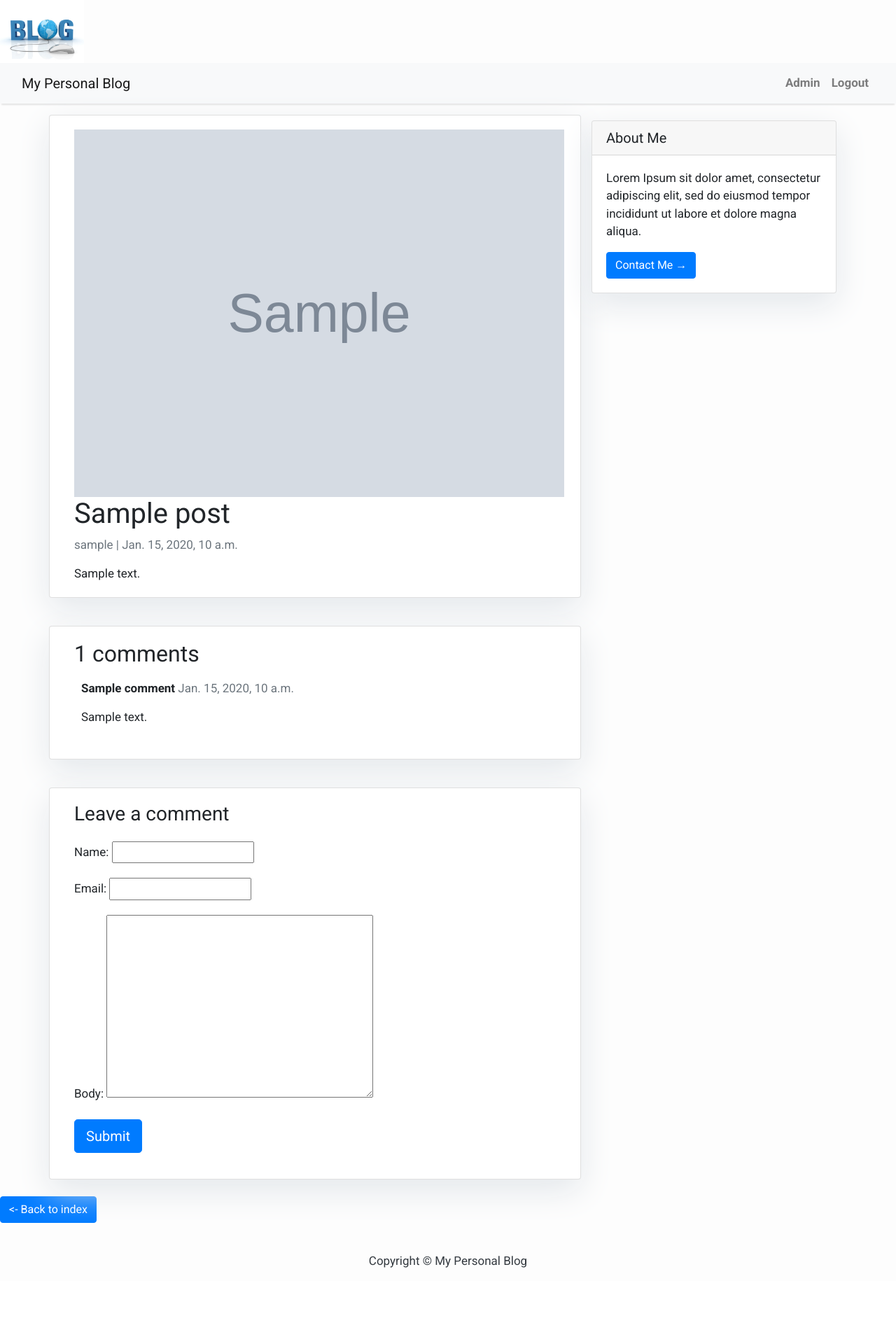
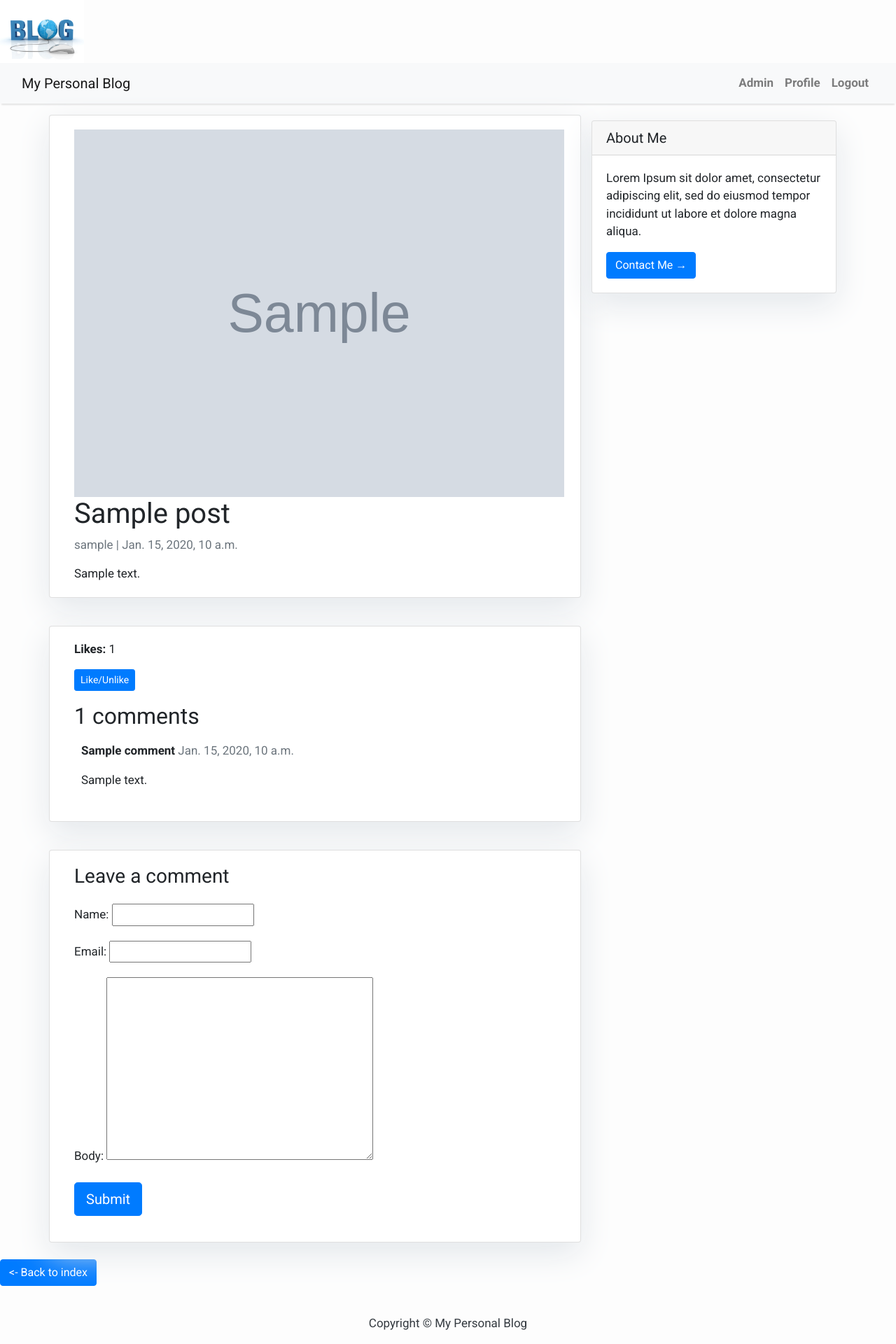
Before and after one commit to Roxana90/Personal_blog, a Django app: a page that uses blog/templates/base.html in a window 1280 px wide. Shown: the whole page at 70% size. Before the commit the page ends 1811 px from the top, so only its background shows below. Run offline with Django 4.2, Linux system fonts and the light colour scheme; a user stored in the database is signed in; tables that the repository leaves empty hold one stand-in row (values such as "Sample post"); grey boxes marked "Sample" are stand-in pictures; some libraries are stand-ins or nearby versions.

Commit message:
likes model

```diff
--- a/blog/models.py
+++ b/blog/models.py
@@ -1,7 +1,17 @@
 from django.db import models
 from django.contrib.auth.models import User
+from django.conf import settings
+from django.contrib.contenttypes.models import ContentType
+from django.contrib.contenttypes.fields import GenericForeignKey, GenericRelation
 
-# Create your models here.
+
+class Likes(models.Model):
+    user = models.ForeignKey(settings.AUTH_USER_MODEL, on_delete=models.CASCADE, related_name='likes')
+    content_type = models.ForeignKey(ContentType, on_delete=models.CASCADE, related_name='likes')
+    object_id = models.IntegerField()
+    content_object = GenericForeignKey('content_type', 'object_id')
+
+
 STATUS = (
     (0, 'Draft'),
     (1, 'Publish')
@@ -17,7 +27,7 @@ class Post(models.Model):
     created_on = models.DateTimeField(auto_now=True)
     status = models.IntegerField(choices=STATUS, default=0)
     image = models.ImageField(upload_to='img', default=None, null=True)
-
+    likes = GenericRelation(Likes)
 
     class Meta:
         ordering = ['-created_on']
--- a/blog/templates/base.html
+++ b/blog/templates/base.html
@@ -54,6 +54,9 @@
                         </li>
                             {% endif%}
                         <li class="nav-item text-black">
+                            <a class="nav-link text-black font-weight-bold" href="{% url 'users:profile' %}">Profile</a>
+                        </li>
+                        <li class="nav-item text-black">
                             <a class="nav-link text-black font-weight-bold" href="{% url 'users:logout' %}">Logout</a>
                         </li>
                         {% else %}
--- a/blog/templates/contact.html
+++ b/blog/templates/contact.html
@@ -1,5 +1,8 @@
 {% extends 'base.html' %}
 {% block content %}
+
+<br/><br/>
+	<br/><br/>
 
 <!-- section -->
 <div class="section">
@@ -10,6 +13,7 @@
 			<div class="col-md-6">
 				<div class="section-row">
 					<h3>Contact Information</h3>
+					<br/><br/>
 					<p>Lorem ipsum dolor sit amet, consectetur adipisicing elit, sed do eiusmod tempor incididunt ut labore et dolore magna aliqua. Ut enim ad minim veniam, quis nostrud exercitation ullamco laboris nisi ut aliquip ex ea commodo consequat.</p>
 					<ul class="list-style">
 						<li><p><strong>Email:</strong> <a href="email:admin@gmail.com">admin@gmail.com</a></p></li>
@@ -62,6 +66,8 @@
 	<!-- /container -->
 </div>
 <!-- /section -->
+	<br/><br/>
+<br/><br/>
 
 
 {% endblock %}
--- a/blog/templates/index.html
+++ b/blog/templates/index.html
@@ -39,7 +39,7 @@
                 <div class="card-body" >
                     <img src="{{ post.image.url }}" width="300"/>
                     <h2 class="card-title">{{ post.title }}</h2>
-                    <p class="card-text text-muted h6">{{ post.author }} | {{ post.created_on}} | {{ post.comments.count }} comments </p>
+                    <p class="card-text text-muted h6">{{ post.author }} | {{ post.created_on}} | {{ post.comments.count }} comments | {{ post.likes.count }} likes </p>
                     <p class="card-text">{{post.content|slice:":200" }}</p>
                     <a href="{% url 'blog:post_detail' post.slug  %}" class="btn btn-primary">Read More &rarr;</a>
                 </div>
--- a/blog/templates/post_detail.html
+++ b/blog/templates/post_detail.html
@@ -13,9 +13,19 @@
       </div>
     </div>
     {% block sidebar %} {% include 'sidebar.html' %} {% endblock sidebar %}
-
     <div class="col-md-8 card mb-4  mt-3 ">
       <div class="card-body">
+        <p>
+      <strong>Likes:</strong> {{ post.likes.all | length }}
+    </p>
+    {% if user.is_authenticated %}
+        <p>
+      <form method="post" action="{% url 'blog:like' post.slug %}">
+        {% csrf_token %}
+        <input type="submit" class="btn btn-primary  btn-sm" value="Like/Unlike" />
+      </form>
+    </p>
+        {% endif %}
         <!-- comments -->
         <h2>{{ comments.count }} comments</h2>
 
--- a/blog/urls.py
+++ b/blog/urls.py
@@ -7,4 +7,5 @@ urlpatterns = [
     path('', views.PostList.as_view(), name='home'),
     path('post/<slug:slug>/', views.post_detail, name='post_detail'),
     path('contact/', views.contact_page, name='contact'),
+    path('post/<slug:slug>/like', views.like_post, name='like'),
 ]
--- a/blog/views.py
+++ b/blog/views.py
@@ -1,8 +1,10 @@
 from django.shortcuts import render, get_object_or_404, redirect, reverse
 from django.views import generic
-from .models import Post
+from .models import Post, Likes
 from .forms import CommentForm, ContactForm
 from django.contrib import messages
+from django.http import Http404
+from django.contrib.auth.decorators import login_required
 
 
 # Create your views here.
@@ -55,3 +57,18 @@ def contact_page(request):
         'forms': forms
     }
     return render(request, 'contact.html', context)
+
+
+@login_required
+def like_post(request, slug):
+    if request.method != 'POST':
+        raise Http404('This method is not supported.')
+
+    post = get_object_or_404(Post, slug=slug)
+    like = post.likes.filter(user=request.user).first()
+    if like is None:
+        Likes.objects.create(user=request.user, content_object=post)
+    else:
+        like.delete()
+
+    return redirect(reverse('blog:post_detail', args=[slug]))
--- a/users/forms.py
+++ b/users/forms.py
@@ -48,7 +48,6 @@ class RegisterForm(forms.ModelForm):
         user = super().save(commit=False)
         user.set_password(self.cleaned_data['password'])
 
-
         if commit is True:
             user.save()
             Profile.objects.create(user=user)
--- a/users/templates/users/profile.html
+++ b/users/templates/users/profile.html
@@ -3,7 +3,8 @@
 
 {% block content %}
 
-    <h1>Profile page</h1>
+   <h1>Profile page</h1>
+    <br/><br/>
     <p><strong>{% block title %}{{ user.first_name }} {{ user.last_name }} Profile{% endblock %}</strong></p>
     <p><strong>First name:</strong> {{ user.first_name }}</p>
     <p><strong>Last name:</strong> {{ user.last_name }}</p>
@@ -18,4 +19,6 @@
         {{ form.as_p }}
         <input type="submit" class="btn btn-primary" value="Change profile image" />
     </form>
+    <br/><br/>
+<br/><br/>
 {% endblock %}
```
Also changed, not shown: users/templates/users/login.html (+9 -0 lines).
